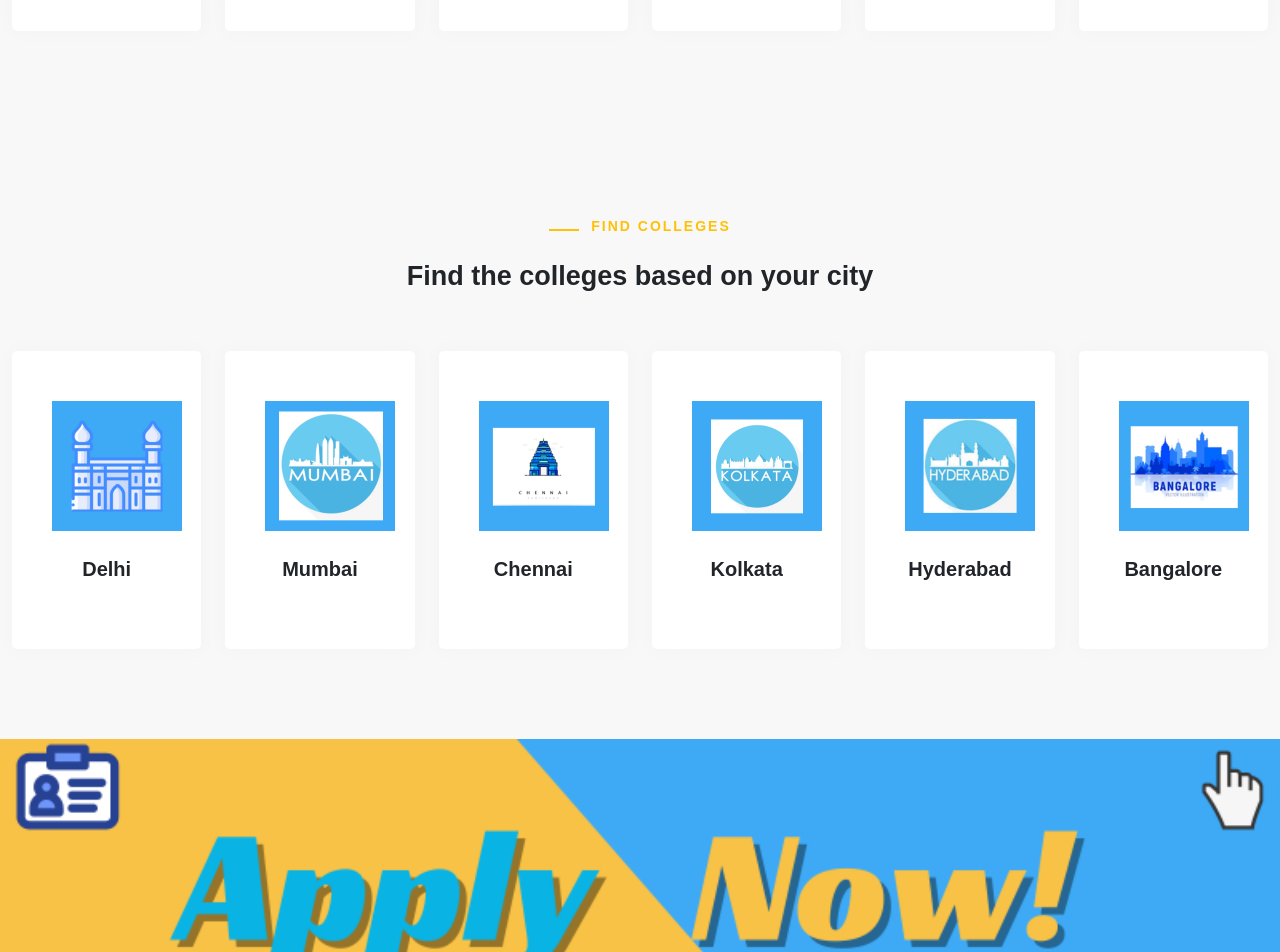
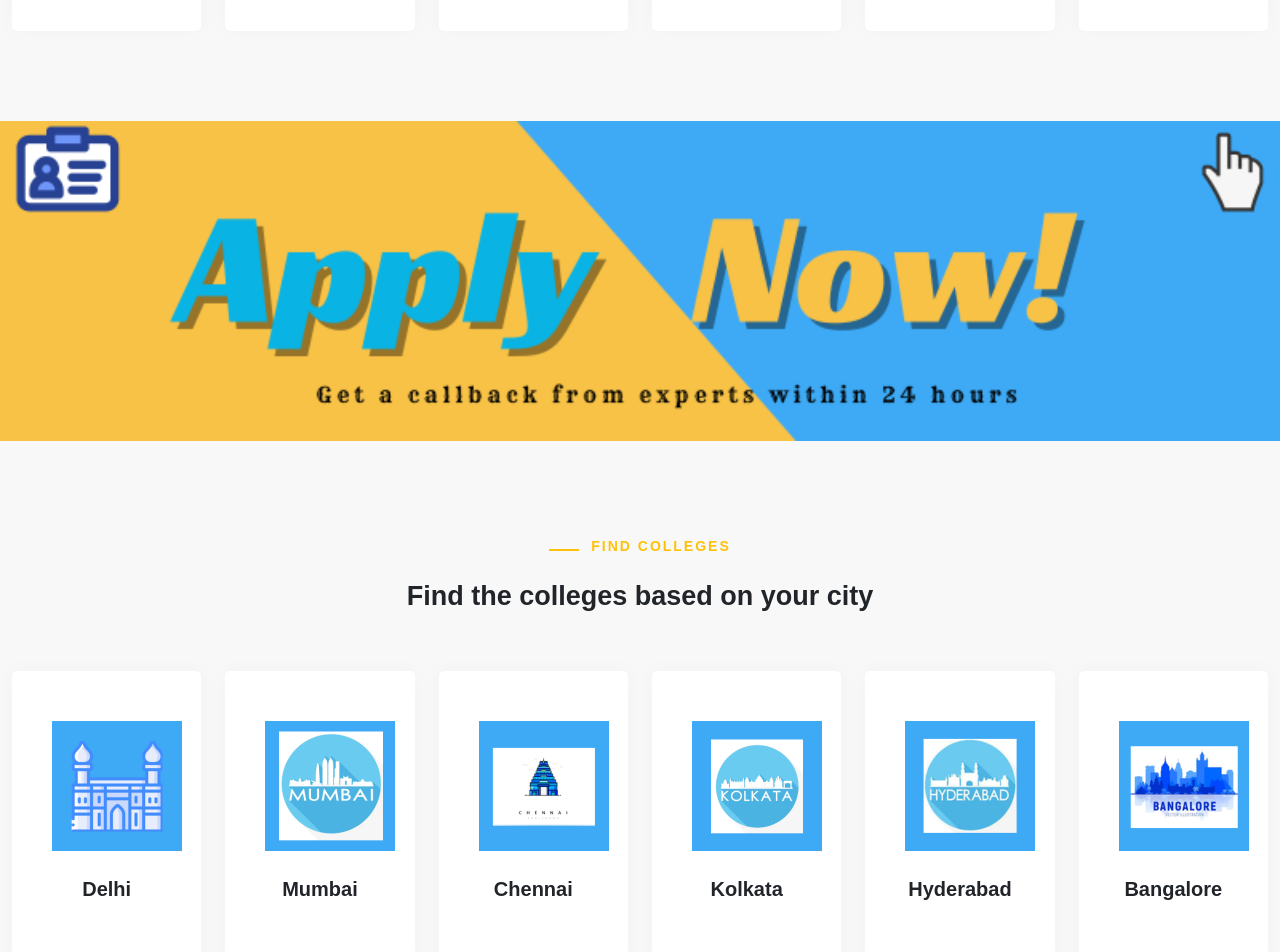
Before and after one commit to abdulrehman043/street_wolf, a Next.js app: page / in a window 1280 px wide. Shown: the part 1540-2492 px from the top of the page. Built offline with nearby package versions, Linux system fonts and the light colour scheme; a web font is replaced by a local one.

Commit message:
get a callback shift up

```diff
--- a/app/page.jsx
+++ b/app/page.jsx
@@ -14,14 +14,12 @@ import NewsLetter from "@/components/newsletter";
 import Youtube from "@/components/youtube";
 import Footer from "@/components/footer";
 import WhatsAppButton from "@/components/whatsapp_float";
-import ApplyNow from "@/components/ApplyNow";
 const Home = () => {
   return (
     <div>
       <NavBar/>
       <SliderMain/>
       <FindCollege/>
-      <ApplyNow/>
       <WhyUs/>
       <Milestone/>
       {/* <PartnerColleges/> */}
--- a/components/find_colleges.jsx
+++ b/components/find_colleges.jsx
@@ -5,6 +5,8 @@ import "@styles/font-awesome.min.css";
 import "@styles/bs_53.css";
 import { useRouter } from 'next/router';
 import Link from 'next/link';
+import ApplyNow from "@/components/ApplyNow";
+
 
 
 const FindCollege = () => {
@@ -79,7 +81,9 @@ const FindCollege = () => {
                         </div>
                     </div>
                 </div>
-            </section><section className="features-two-section">
+            </section>
+            <ApplyNow/>
+            <section className="features-two-section">
                 <div className="container">
                     <div className="thm-section-title text-center">
                         <h4 className="sub-title-shape-left section_title-subheading">Find colleges</h4>
```
